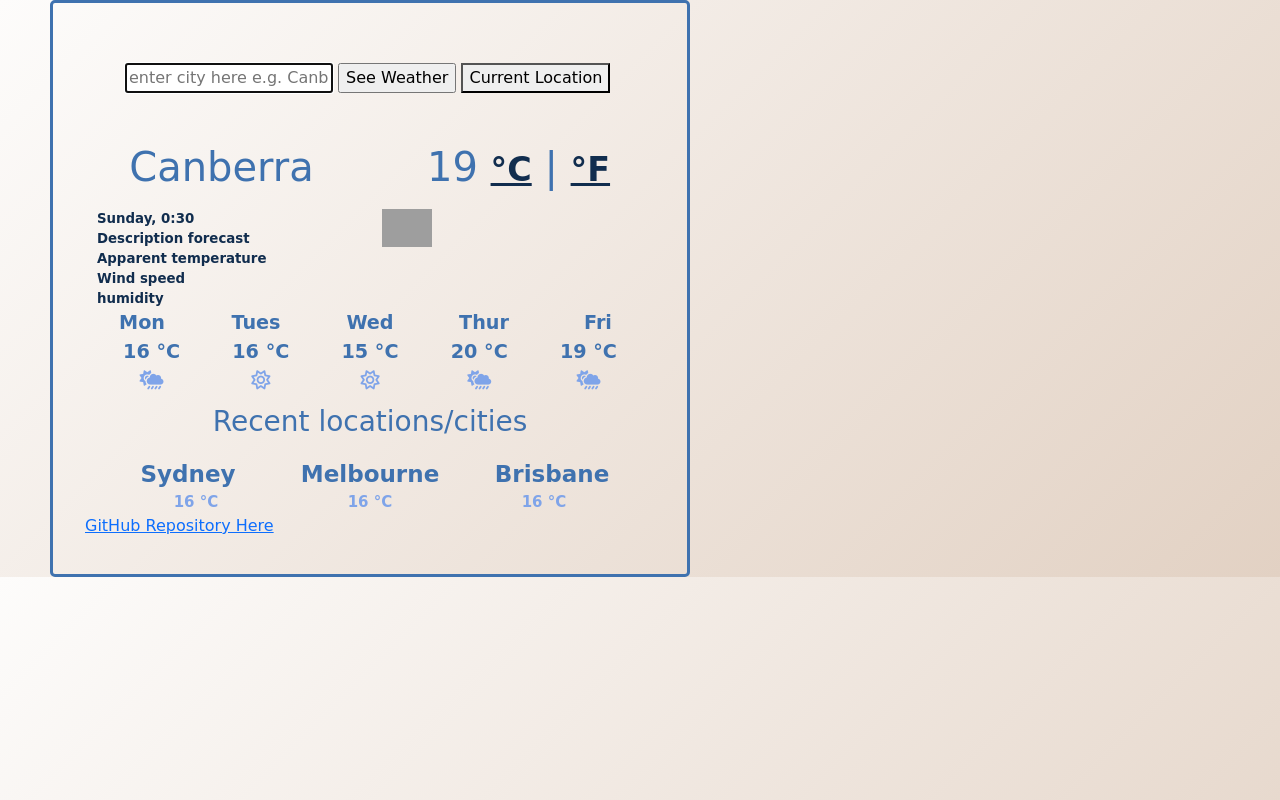
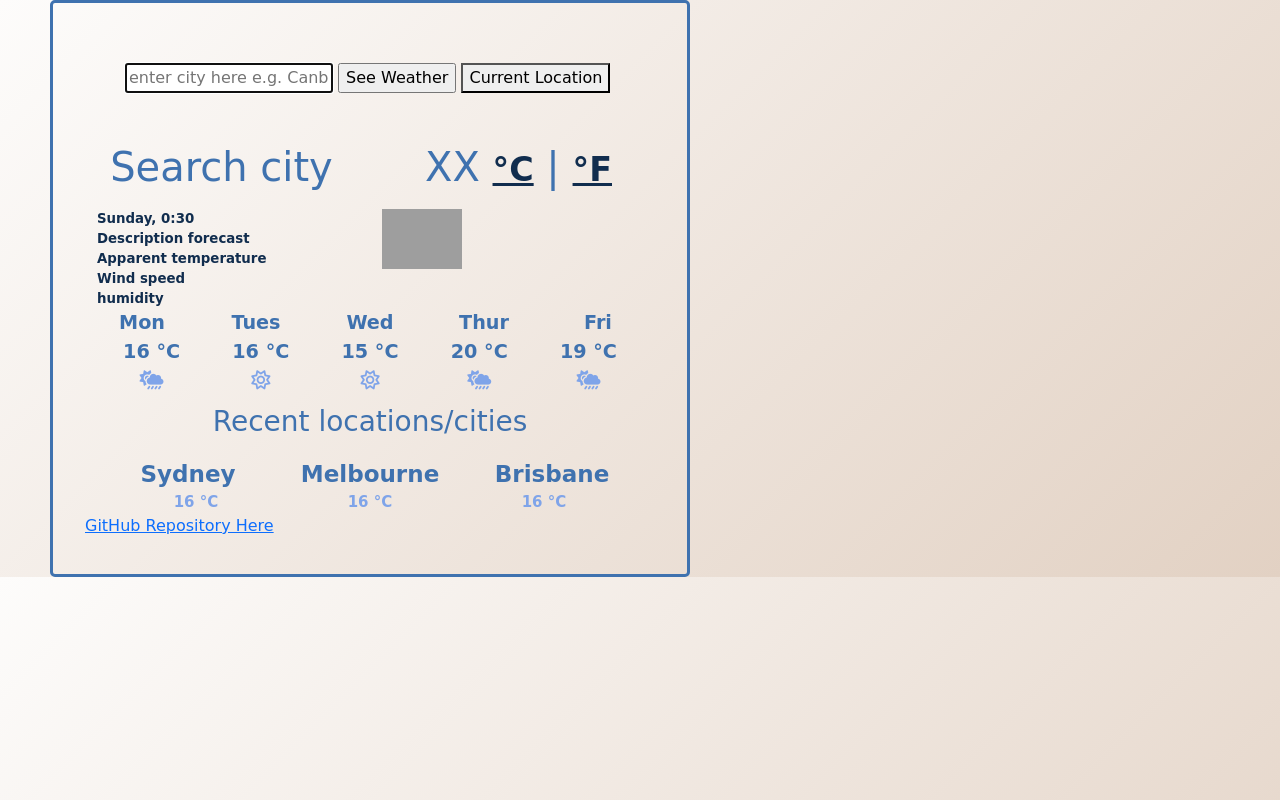
Before and after one commit to dimbee40/weather-app, a plain HTML site: page index.html in a window 1280 px wide. Drawn offline with nearby package versions, Linux system fonts and the light colour scheme; grey boxes are pictures that could not be loaded; a web font is replaced by a local one.

Commit message:
Update index.html

```diff
--- a/index.html
+++ b/index.html
@@ -45,10 +45,10 @@
 
       <div class="row">
         <div class="col-6"   >
-          <h1 id="cityHeader">Canberra</h1>
+          <h1 id="cityHeader">Search city</h1>
         </div>
         <div class="col-6" >
-          <h1><span id="temperature">19</span> <span>
+          <h1><span id="temperature">XX</span> <span>
             <a href="#" id="celsius-id">°C</a> |
             <a href="#" id="faren-id">°F</a>
           </span></h1>
@@ -79,7 +79,7 @@
                 </ul>
             </span>
           </div>
-           <div class="col-6" ><img id="icon--today" src="https://upload.wikimedia.org/wikipedia/commons/c/c9/Rainbow-diagram-ROYGBIV.svg" width=50px> </div>
+           <div class="col-6" ><img id="icon--today" src="https://upload.wikimedia.org/wikipedia/commons/c/c9/Rainbow-diagram-ROYGBIV.svg" width=80px> </div>
         </div>
       </div>
 
```
